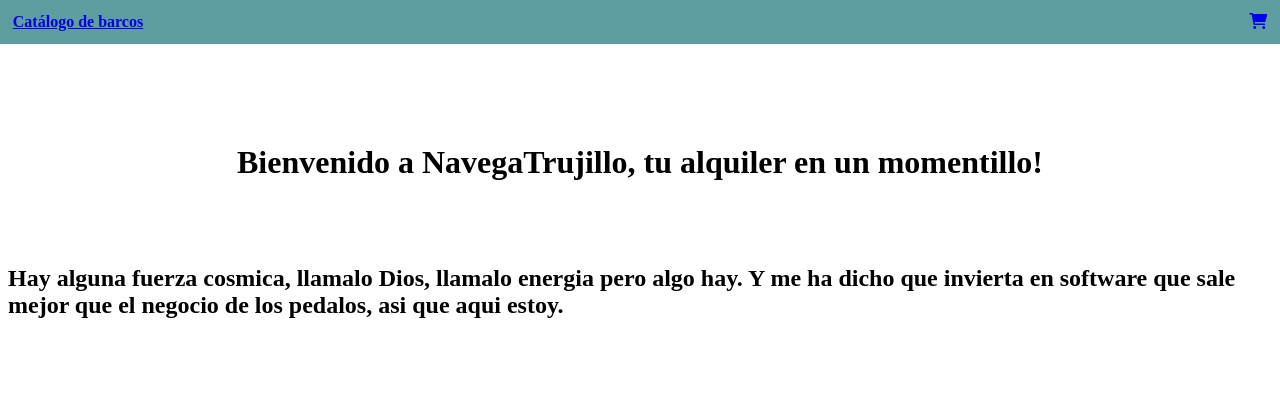
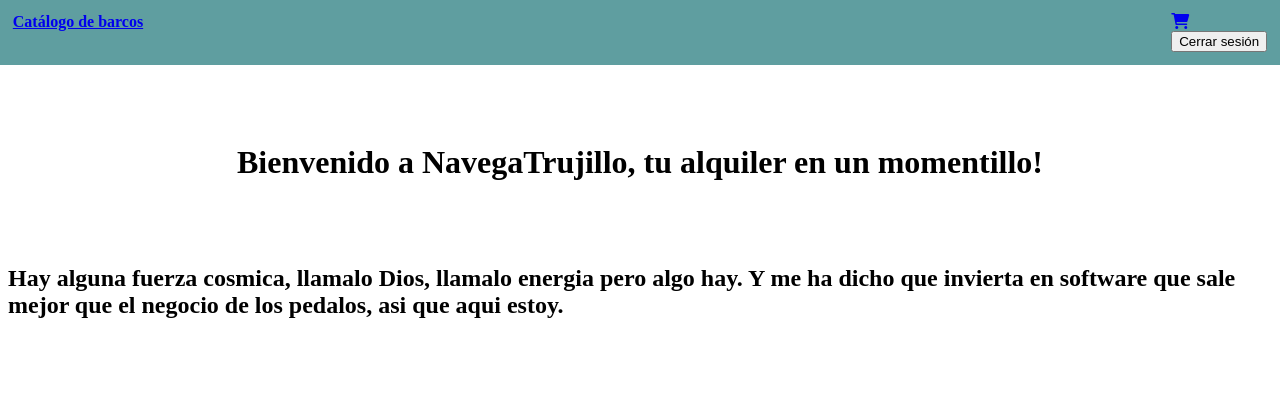
Before and after one commit to frajimmor2/NavegaTrujillo, a Django app: page / in a window 1280 px wide. Shown: the top 420 px of the page. Run offline with Django 5.2, Linux system fonts and the light colour scheme; the visitor is signed in with stand-in values (Sample User, id 1).

Commit message:
Cerrar sesion feo

```diff
--- a/NavegaTrujilloWeb/accounts/urls.py
+++ b/NavegaTrujilloWeb/accounts/urls.py
@@ -5,4 +5,5 @@ from .views import SignUpView
 
 urlpatterns = [
     path("signup/", SignUpView.as_view(), name="signup"),
+
 ]
--- a/NavegaTrujilloWeb/templates/base_template.html
+++ b/NavegaTrujilloWeb/templates/base_template.html
@@ -15,6 +15,10 @@
                     <a href="/home/cart">
                         <i class="fas fa-shopping-cart"></i>
                     </a>
+                    <form action="{% url 'logout' %}" method="post">
+                        {% csrf_token %}
+                        <button type="submit">Cerrar sesión</button>
+                    </form>
                 {% else %}
                     <a href="/auth/login">Iniciar sesión</a>
                     <a href="/auth/signup">Registrarse</a>
```
Also changed, not shown: NavegaTrujilloWeb/business/migrations/0007_alter_reservation_rental_end_date_and_more.py (added).
